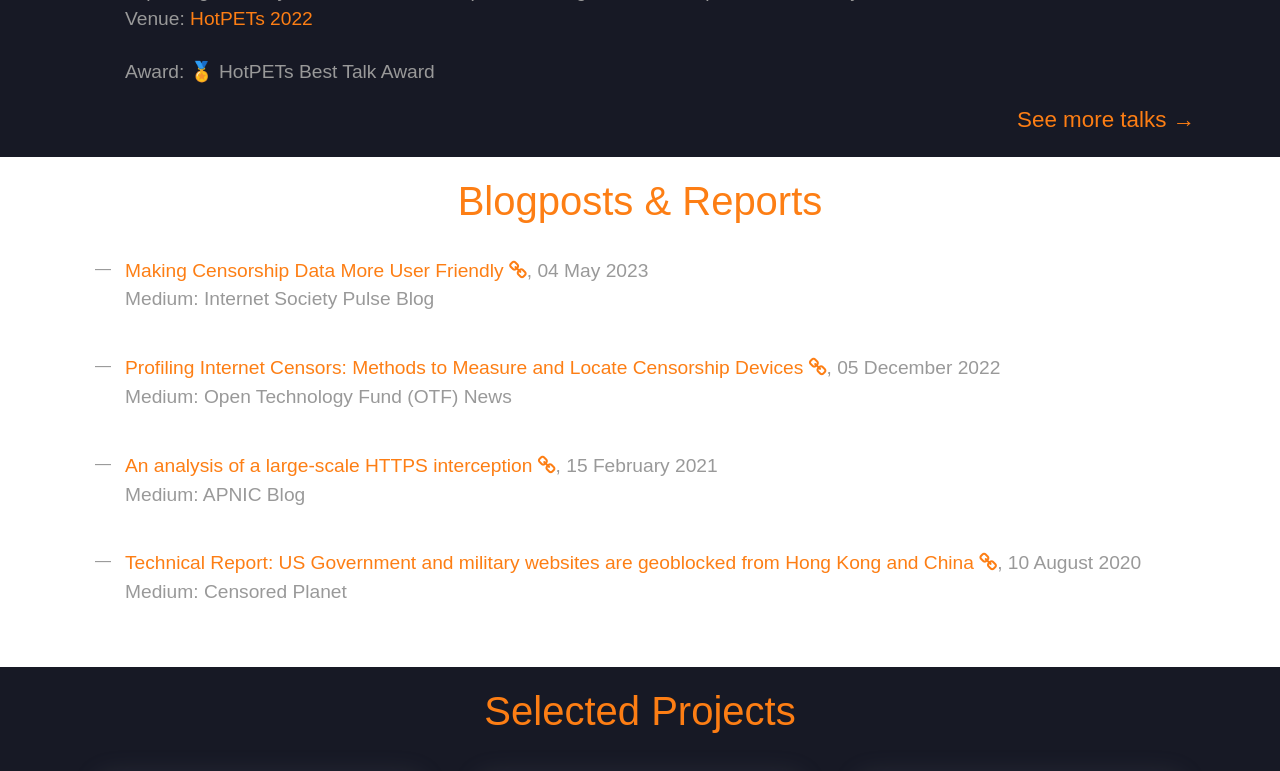
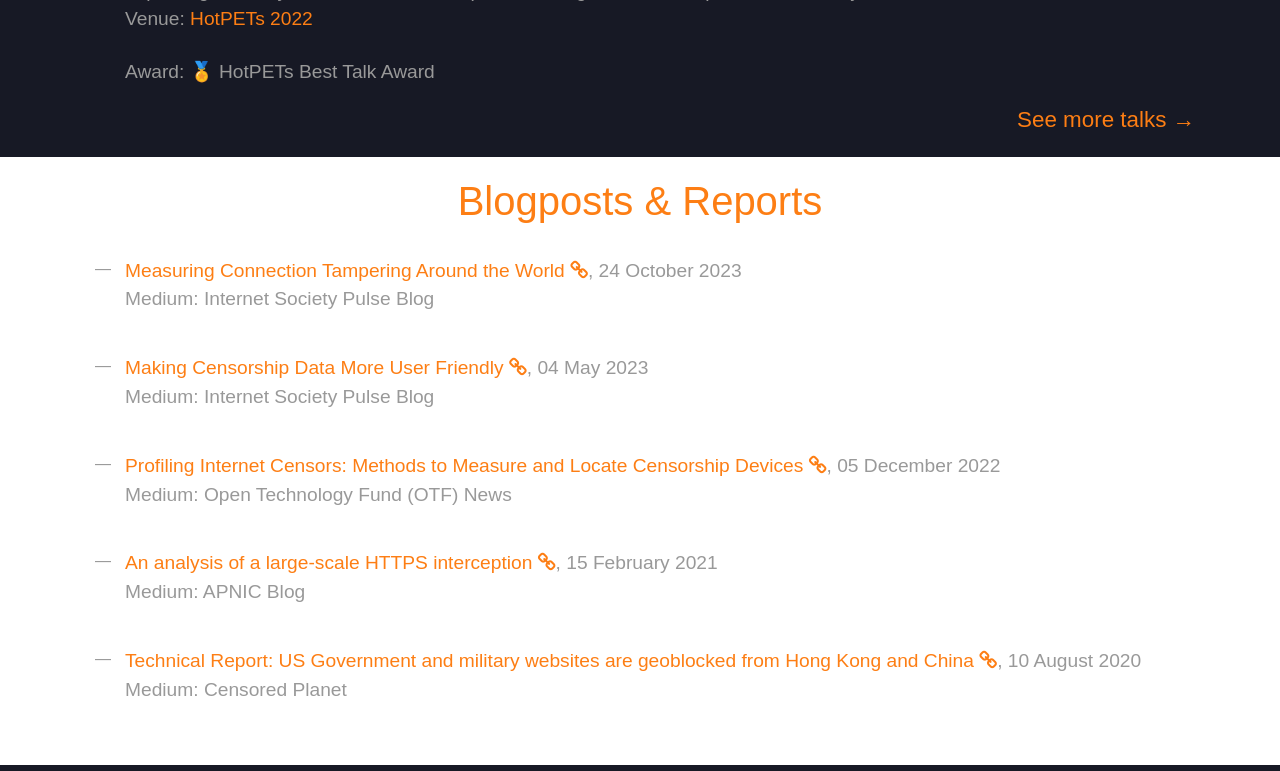
Before and after one commit to ramakrishnansr/ramakrishnansr.github.io, a Jekyll site: the page built from index.html, in a window 1280 px wide and 900 px high, scrolled down 4177 px, cut to the strip 0-771 px from the top of the window. Built offline with Jekyll 4.4.1, drawn with Linux system fonts in a browser that asks for light colours; nearby versions of some CDN libraries; some web fonts are replaced.

Commit message:
Update isoc blogpost

```diff
--- a/_data/blogposts.yml
+++ b/_data/blogposts.yml
@@ -1,3 +1,8 @@
+- key: blog5
+  date: 24 October 2023
+  topic: 'Measuring Connection Tampering Around the World '
+  venue: 'Internet Society Pulse Blog'
+  link: 'https://pulse.internetsociety.org/blog/measuring-connection-tampering-around-the-world'
 - key: blog4
   date: 04 May 2023
   topic: 'Making Censorship Data More User Friendly'
```
Also changed, not shown: 1 other file.
